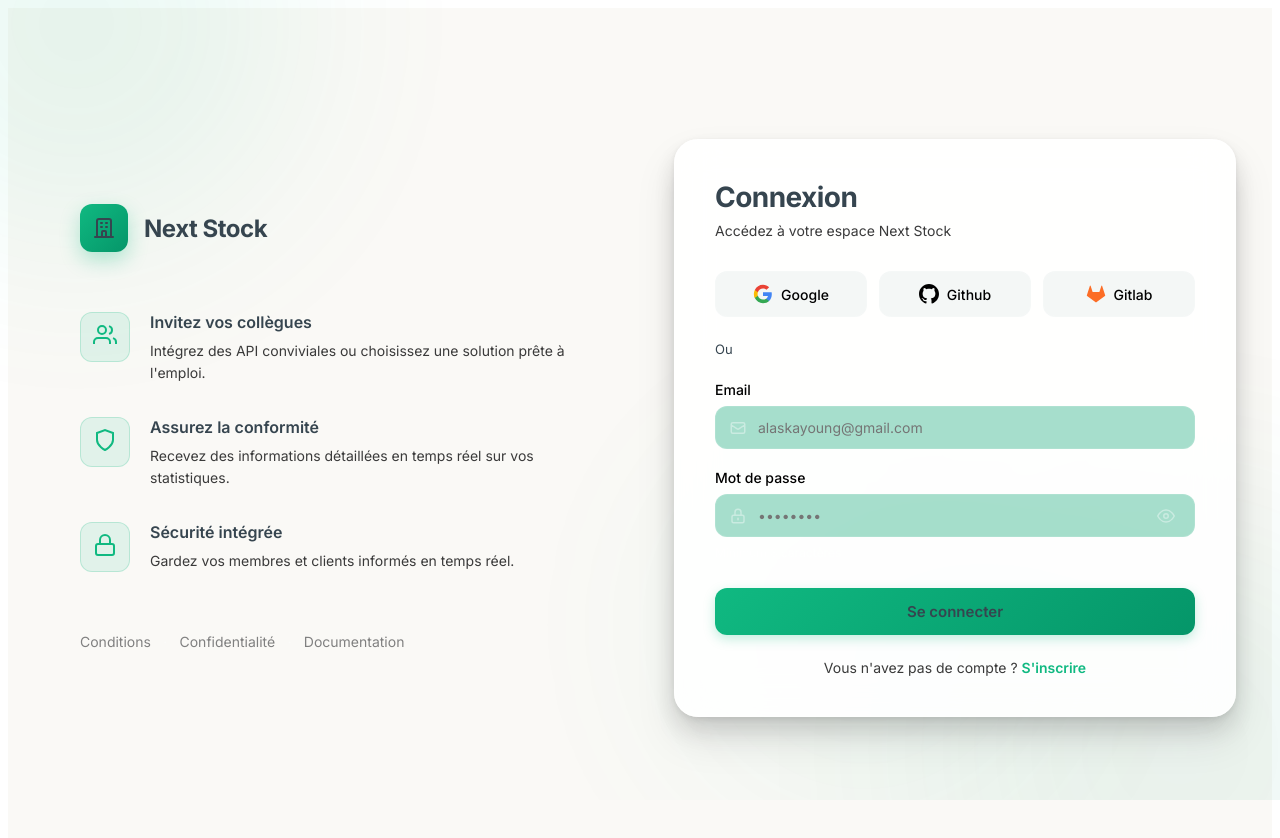
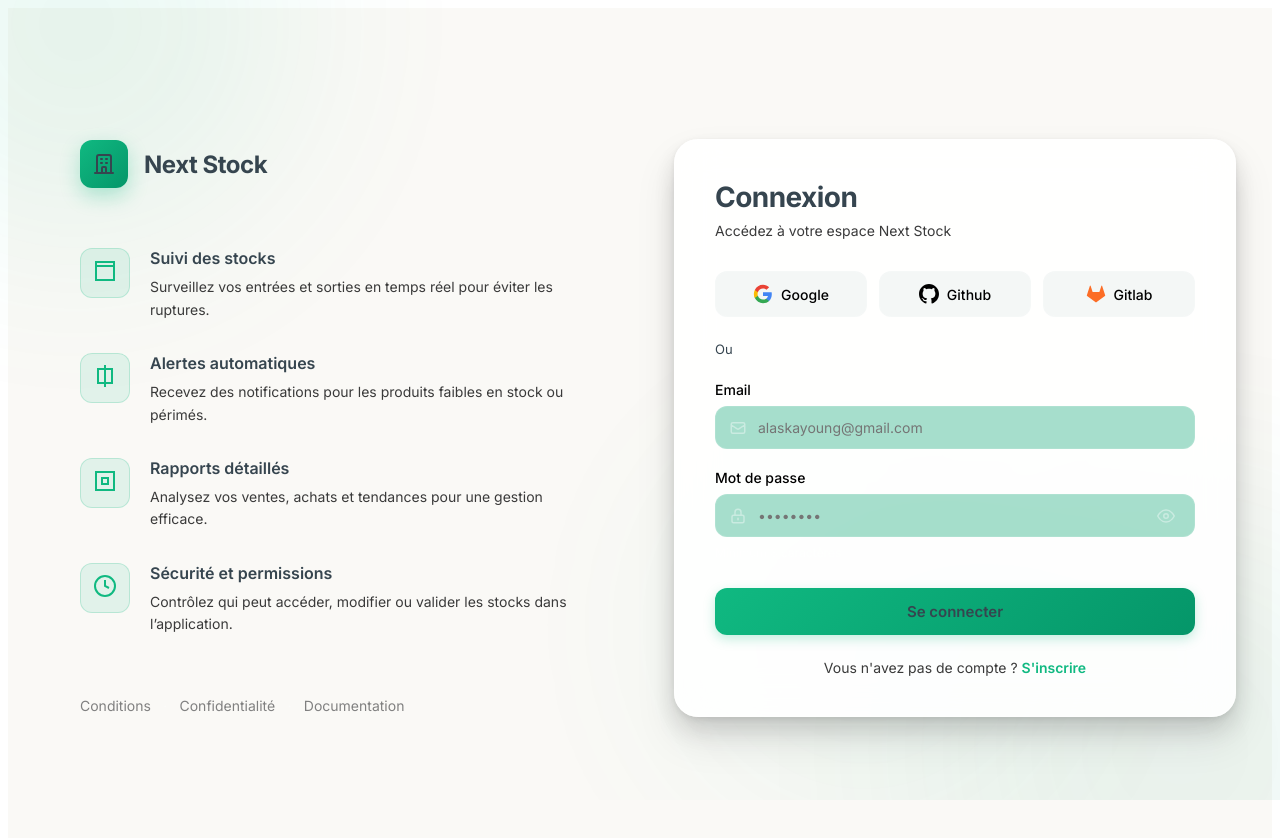
Before and after one commit to oumarsakone0-cyber/stok, a Vue app: page /login in a window 1280 px wide. Shown: the top 838 px of the page. Built offline with nearby package versions, Linux system fonts and the light colour scheme.

Commit message:
login mis à jour

```diff
--- a/src/views/app_auth/Login.vue
+++ b/src/views/app_auth/Login.vue
@@ -209,19 +209,24 @@ const formData = reactive({
 
 const features = [
   {
-    icon: '<svg width="24" height="24" viewBox="0 0 24 24" fill="none" stroke="currentColor" stroke-width="2"><path d="M17 21v-2a4 4 0 0 0-4-4H5a4 4 0 0 0-4 4v2"></path><circle cx="9" cy="7" r="4"></circle><path d="M23 21v-2a4 4 0 0 0-3-3.87"></path><path d="M16 3.13a4 4 0 0 1 0 7.75"></path></svg>',
-    title: 'Invitez vos collègues',
-    description: 'Intégrez des API conviviales ou choisissez une solution prête à l\'emploi.'
+    icon: '<svg width="24" height="24" viewBox="0 0 24 24" fill="none" stroke="currentColor" stroke-width="2"><path d="M3 3h18v4H3z"></path><path d="M3 7h18v14H3z"></path></svg>',
+    title: 'Suivi des stocks',
+    description: 'Surveillez vos entrées et sorties en temps réel pour éviter les ruptures.'
   },
   {
-    icon: '<svg width="24" height="24" viewBox="0 0 24 24" fill="none" stroke="currentColor" stroke-width="2"><path d="M12 22s8-4 8-10V5l-8-3-8 3v7c0 6 8 10 8 10z"></path></svg>',
-    title: 'Assurez la conformité',
-    description: 'Recevez des informations détaillées en temps réel sur vos statistiques.'
+    icon: '<svg width="24" height="24" viewBox="0 0 24 24" fill="none" stroke="currentColor" stroke-width="2"><path d="M12 1v22"></path><path d="M5 5h14v14H5z"></path></svg>',
+    title: 'Alertes automatiques',
+    description: 'Recevez des notifications pour les produits faibles en stock ou périmés.'
   },
   {
-    icon: '<svg width="24" height="24" viewBox="0 0 24 24" fill="none" stroke="currentColor" stroke-width="2"><rect x="3" y="11" width="18" height="11" rx="2" ry="2"></rect><path d="M7 11V7a5 5 0 0 1 10 0v4"></path></svg>',
-    title: 'Sécurité intégrée',
-    description: 'Gardez vos membres et clients informés en temps réel.'
+    icon: '<svg width="24" height="24" viewBox="0 0 24 24" fill="none" stroke="currentColor" stroke-width="2"><path d="M3 3h18v18H3z"></path><path d="M9 9h6v6H9z"></path></svg>',
+    title: 'Rapports détaillés',
+    description: 'Analysez vos ventes, achats et tendances pour une gestion efficace.'
+  },
+  {
+    icon: '<svg width="24" height="24" viewBox="0 0 24 24" fill="none" stroke="currentColor" stroke-width="2"><circle cx="12" cy="12" r="10"></circle><path d="M12 6v6l4 2"></path></svg>',
+    title: 'Sécurité et permissions',
+    description: 'Contrôlez qui peut accéder, modifier ou valider les stocks dans l’application.'
   }
 ]
 
```
